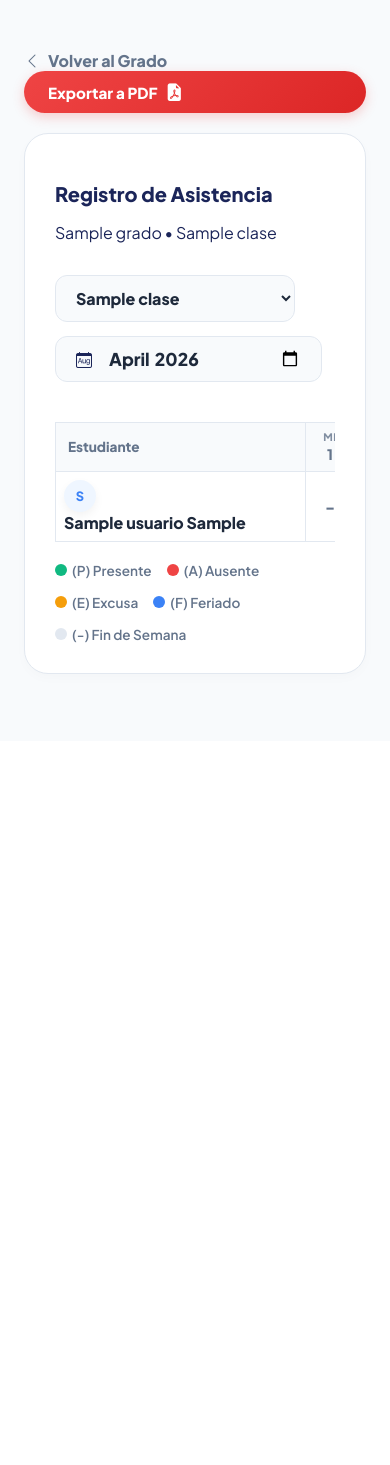
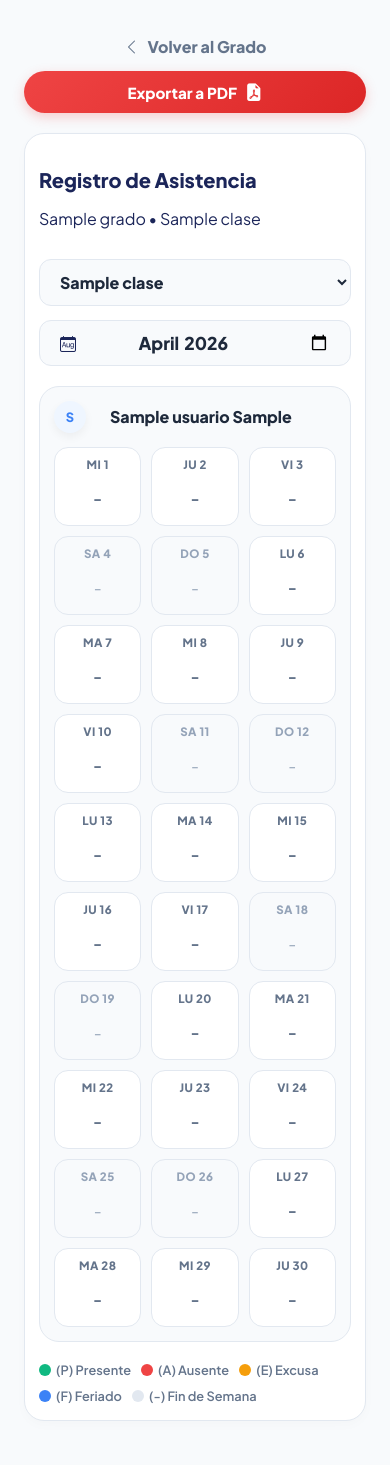
Before and after one commit to Gxacm/EduPortal, a Flask app: page /maestro/asistencia/control/1 in a window 390 px wide. Shown: the part 103-1568 px from the top of the page. Before the commit the page ends 777 px from the top, so only its background shows below. Run offline with Flask 3, Linux system fonts and the light colour scheme; the visitor is signed in with stand-in values (Sample User, id 1); tables that the repository leaves empty hold one stand-in row (values such as "Sample post"); some libraries are stand-ins or nearby versions.

Commit message:
Arreglo parte de asistencia para los dispositivos

```diff
--- a/templates/Panel_Maestro/asistencia.html
+++ b/templates/Panel_Maestro/asistencia.html
@@ -12,79 +12,91 @@
     }
     body { background-color: var(--bg-soft); font-family: 'Plus Jakarta Sans', sans-serif; }
     .viewport-container { padding: 30px 20px; max-width: 1200px; margin: 0 auto; }
-
-    .header-actions { display: flex; justify-content: space-between; align-items: center; margin-bottom: 20px; }
+    .header-actions { display: flex; justify-content: space-between; align-items: center; gap: 14px; margin-bottom: 20px; }
     .btn-back-nav { display: inline-flex; align-items: center; gap: 8px; color: var(--muted-text); text-decoration: none; font-weight: 700; transition: 0.3s; }
     .btn-back-nav:hover { color: var(--dark-text); transform: translateX(-5px); }
-
     .btn-export {
         background: linear-gradient(135deg, #ef4444 0%, #dc2626 100%);
-        color: white;
-        border: none;
-        padding: 10px 24px;
-        border-radius: 50px;
-        font-weight: 700;
-        font-size: 0.95rem;
-        display: inline-flex;
-        align-items: center;
-        gap: 8px;
-        box-shadow: 0 4px 12px rgba(239, 68, 68, 0.25);
-        transition: all 0.3s ease;
-        cursor: pointer;
+        color: white; border: none; padding: 10px 24px; border-radius: 50px; font-weight: 700; font-size: 0.95rem;
+        display: inline-flex; align-items: center; gap: 8px; box-shadow: 0 4px 12px rgba(239, 68, 68, 0.25); transition: all 0.3s ease; cursor: pointer;
     }
-    .btn-export:hover {
-        transform: translateY(-2px);
-        box-shadow: 0 6px 16px rgba(239, 68, 68, 0.4);
-    }
+    .btn-export:hover { transform: translateY(-2px); box-shadow: 0 6px 16px rgba(239, 68, 68, 0.4); }
     .btn-export i { font-size: 1.1rem; }
-
-    .card-container { background: white; border-radius: 24px; border: 1px solid var(--border-color); overflow-x: auto; box-shadow: 0 4px 12px rgba(0,0,0,0.02); padding: 30px;}
-
+    .card-container { background: white; border-radius: 24px; border: 1px solid var(--border-color); box-shadow: 0 4px 12px rgba(0,0,0,0.02); padding: 30px; }
+    .section-head { display: flex; justify-content: space-between; align-items: flex-end; gap: 16px; margin-bottom: 20px; flex-wrap: wrap; }
     .filters-row { display: flex; align-items: flex-end; gap: 14px; flex-wrap: wrap; }
     .month-picker-wrapper { background: #f8fafc; padding: 10px 20px; border-radius: 12px; display: inline-flex; align-items: center; gap: 15px; margin-bottom: 20px; border: 1px solid var(--border-color); }
     .month-picker-wrapper input { font-family: 'Plus Jakarta Sans', sans-serif; border: none; background: transparent; font-weight: 700; color: var(--dark-text); font-size: 1.1rem; outline: none; cursor: pointer; }
     .class-picker-form { display: inline-flex; }
     .class-picker {
         min-width: 240px; border: 1px solid var(--border-color); background: #f8fafc; border-radius: 12px;
-        padding: 11px 16px; font-family: 'Plus Jakarta Sans', sans-serif; font-weight: 700; color: var(--dark-text);
-        outline: none; cursor: pointer;
+        padding: 11px 16px; font-family: 'Plus Jakarta Sans', sans-serif; font-weight: 700; color: var(--dark-text); outline: none; cursor: pointer;
     }
-
+    .table-wrap { overflow-x: auto; border-radius: 18px; }
     .custom-table { width: 100%; border-collapse: collapse; text-align: center; }
     .custom-table th { padding: 8px 4px; background-color: #f8fafc; color: var(--muted-text); font-weight: 800; border: 1px solid var(--border-color); white-space: nowrap; line-height: 1.2; }
-    .custom-table th.student-col { text-align: left; position: sticky; left: 0; z-index: 2; min-width: 250px; padding: 12px; font-size: 0.85rem;}
+    .custom-table th.student-col { text-align: left; position: sticky; left: 0; z-index: 2; min-width: 250px; padding: 12px; font-size: 0.85rem; }
     .custom-table td { padding: 8px; border: 1px solid var(--border-color); vertical-align: middle; }
     .custom-table td.student-col { text-align: left; background: white; position: sticky; left: 0; z-index: 1; }
-
     .weekend-cell { background-color: #f1f5f9 !important; color: #94a3b8; font-weight: 800; }
-
     .day-name { display: block; font-size: 0.65rem; text-transform: uppercase; letter-spacing: 0.5px; opacity: 0.8; margin-bottom: 2px; }
     .day-number { display: block; font-size: 0.9rem; }
-
     .student-info { display: flex; align-items: center; }
-    .avatar { width: 32px; height: 32px; border-radius: 50%; background-color: #eff6ff; color: #3b82f6; display: flex; align-items: center; justify-content: center; font-weight: 800; margin-right: 12px; font-size: 0.8rem; flex-shrink: 0;}
-
-    /* --- SOLUCIÓN A LOS PUNTOS/LÍNEAS EN LOS SELECTORES --- */
+    .avatar { width: 32px; height: 32px; border-radius: 50%; background-color: #eff6ff; color: #3b82f6; display: flex; align-items: center; justify-content: center; font-weight: 800; margin-right: 12px; font-size: 0.8rem; flex-shrink: 0; }
     .status-select {
-        width: 100%; min-width: 32px; height: 32px; border: none; font-weight: 800;
-        text-align: center; text-align-last: center; cursor: pointer;
-        border-radius: 6px; padding: 0;
-        appearance: none; -webkit-appearance: none; -moz-appearance: none; /* Elimina flechas en Chrome/Safari/Firefox */
-        background-image: none; /* Asegura que no haya flechas de fondo */
-        outline: none; transition: 0.2s;
+        width: 100%; min-width: 32px; height: 32px; border: none; font-weight: 800; text-align: center; text-align-last: center; cursor: pointer;
+        border-radius: 6px; padding: 0; appearance: none; -webkit-appearance: none; -moz-appearance: none; background-image: none; outline: none; transition: 0.2s;
     }
-    .status-select::-ms-expand { display: none; } /* Elimina flecha en navegadores antiguos de Microsoft */
-    .status-select:focus { outline: none; box-shadow: 0 0 0 2px rgba(203, 213, 225, 0.5); } /* Borde limpio al hacer clic */
-
+    .status-select::-ms-expand { display: none; }
+    .status-select:focus { outline: none; box-shadow: 0 0 0 2px rgba(203, 213, 225, 0.5); }
     .status-select.presente { background-color: #d1fae5; color: var(--success-main); }
     .status-select.ausente { background-color: #fee2e2; color: var(--danger-main); }
     .status-select.excusa { background-color: #fef3c7; color: var(--warning-main); }
     .status-select.feriado { background-color: #e0e7ff; color: var(--info-main); }
     .status-select.vacio { background-color: transparent; color: var(--muted-text); }
-
-    .legend { display: flex; gap: 15px; margin-top: 20px; font-size: 0.85rem; font-weight: 600; color: var(--muted-text); flex-wrap: wrap;}
+    .mobile-attendance { display: none; }
+    .mobile-students { display: grid; gap: 14px; }
+    .attendance-card { background: #f8fafc; border: 1px solid var(--border-color); border-radius: 20px; padding: 16px; }
+    .attendance-card-header { display: flex; align-items: center; gap: 12px; margin-bottom: 14px; }
+    .attendance-card-name { font-weight: 800; color: var(--dark-text); line-height: 1.35; }
+    .attendance-card-days { display: grid; grid-template-columns: repeat(auto-fit, minmax(74px, 1fr)); gap: 10px; }
+    .attendance-day { background: white; border: 1px solid var(--border-color); border-radius: 14px; padding: 10px 8px; display: grid; gap: 8px; justify-items: center; }
+    .attendance-day.weekend { background: #f8fafc; color: #94a3b8; }
+    .attendance-day-label { font-size: 0.72rem; font-weight: 800; color: var(--muted-text); text-transform: uppercase; letter-spacing: .04em; }
+    .attendance-day.weekend .attendance-day-label { color: #94a3b8; }
+    .attendance-empty { text-align: center; color: var(--muted-text); font-weight: 700; padding: 20px; }
+    .legend { display: flex; gap: 15px; margin-top: 20px; font-size: 0.85rem; font-weight: 600; color: var(--muted-text); flex-wrap: wrap; }
     .legend span { display: inline-flex; align-items: center; gap: 5px; }
     .dot { width: 12px; height: 12px; border-radius: 50%; }
+
+    @media (max-width: 1024px) {
+        .viewport-container { padding: 22px 16px; }
+        .card-container { padding: 22px 18px; border-radius: 20px; }
+        .header-actions { align-items: stretch; flex-wrap: wrap; }
+        .btn-export { justify-content: center; }
+        .filters-row { width: 100%; }
+        .class-picker-form, .class-picker, .month-picker-wrapper { width: 100%; }
+        .month-picker-wrapper { justify-content: space-between; margin-bottom: 0; }
+        .class-picker { min-width: 0; }
+    }
+
+    @media (max-width: 768px) {
+        .header-actions { flex-direction: column; }
+        .btn-back-nav, .btn-export { width: 100%; justify-content: center; }
+        .section-head { gap: 14px; }
+        .table-wrap { display: none; }
+        .mobile-attendance { display: block; }
+        .legend { gap: 10px; font-size: 0.8rem; }
+    }
+
+    @media (max-width: 480px) {
+        .viewport-container { padding: 16px 12px; }
+        .card-container { padding: 16px 14px; }
+        .attendance-card { padding: 14px; }
+        .attendance-card-days { grid-template-columns: repeat(3, minmax(0, 1fr)); }
+        .attendance-day { padding: 9px 6px; }
+        .status-select { min-width: 0; height: 36px; font-size: 0.9rem; }
+    }
 </style>
 
 <div class="viewport-container">
@@ -99,7 +111,7 @@
     </div>
 
     <div class="card-container" id="zona-impresion">
-        <div style="display: flex; justify-content: space-between; align-items: flex-end; gap: 16px; margin-bottom: 20px; flex-wrap: wrap;">
+        <div class="section-head">
             <div>
                 <h2 class="fw-800 text-dark m-0">Registro de Asistencia</h2>
                 <p class="text-muted fw-500 mb-0">{{ grado.nombre_grado }}{% if clase_asistencia %} • {{ clase_asistencia.nombre_clase }}{% endif %}</p>
@@ -123,16 +135,19 @@
             <div id="mes-pdf-label" style="display: none; font-family: 'Plus Jakarta Sans', sans-serif; font-weight: 800; color: var(--dark-text); font-size: 1.1rem; border: 1px solid var(--border-color); padding: 8px 16px; border-radius: 12px;"></div>
         </div>
 
-        <div style="overflow-x: auto;">
+        <div class="table-wrap">
             <table class="custom-table" id="tabla-asistencia">
                 <thead>
                     <tr id="tabla-cabecera">
                         <th class="student-col">Estudiante</th>
                     </tr>
                 </thead>
-                <tbody id="tabla-cuerpo">
-                </tbody>
+                <tbody id="tabla-cuerpo"></tbody>
             </table>
+        </div>
+
+        <div class="mobile-attendance">
+            <div class="mobile-students" id="asistencia-mobile"></div>
         </div>
 
         <div class="legend">
@@ -164,6 +179,7 @@
         const inputMes = document.getElementById('mes-asistencia');
         const cabecera = document.getElementById('tabla-cabecera');
         const cuerpo = document.getElementById('tabla-cuerpo');
+        const mobileContainer = document.getElementById('asistencia-mobile');
 
         const hoy = new Date();
         const mesActual = `${hoy.getFullYear()}-${String(hoy.getMonth() + 1).padStart(2, '0')}`;
@@ -171,65 +187,32 @@
 
         const diasSemana = ['Do', 'Lu', 'Ma', 'Mi', 'Ju', 'Vi', 'Sa'];
 
-        function obtenerDiasDelMes(año, mes) {
-            return new Date(año, mes, 0).getDate();
+        function obtenerDiasDelMes(anio, mes) {
+            return new Date(anio, mes, 0).getDate();
         }
 
-        function construirTabla() {
-            if (!inputMes.value) return;
-            const partes = inputMes.value.split('-');
-            const año = parseInt(partes[0]);
-            const mes = parseInt(partes[1]);
-            const diasTotales = obtenerDiasDelMes(año, mes);
-
-            cabecera.innerHTML = '<th class="student-col">Estudiante</th>';
-
-            for (let i = 1; i <= diasTotales; i++) {
-                const fechaDia = new Date(año, mes - 1, i);
-                const diaSemana = fechaDia.getDay();
-                const esFinDeSemana = (diaSemana === 0 || diaSemana === 6);
-
-                const th = document.createElement('th');
-                if (esFinDeSemana) th.className = 'weekend-cell';
-
-                th.innerHTML = `
-                    <span class="day-name">${diasSemana[diaSemana]}</span>
-                    <span class="day-number">${i}</span>
-                `;
-                cabecera.appendChild(th);
+        function obtenerClaseColor(valor) {
+            if (valor === 'P') return 'presente';
+            if (valor === 'A') return 'ausente';
+            if (valor === 'E') return 'excusa';
+            if (valor === 'F') return 'feriado';
+            return 'vacio';
         }
 
-            cuerpo.innerHTML = '';
-            ALUMNOS.forEach(alumno => {
-                const tr = document.createElement('tr');
+        function sincronizarSelectores(alumnoId, fechaCompleta, valor, persistir = false) {
+            document.querySelectorAll(`.status-select[data-student-id="${alumnoId}"][data-fecha="${fechaCompleta}"]`).forEach((item) => {
+                item.value = valor;
+                item.className = `status-select ${obtenerClaseColor(valor)}`;
+                if (persistir) item.dataset.currentValue = valor;
+            });
+        }
 
-                const tdNombre = document.createElement('td');
-                tdNombre.className = 'student-col';
-                tdNombre.innerHTML = `
-                    <div class="student-info">
-                        <div class="avatar">${alumno.inicial}</div>
-                        <span style="font-weight: 700; color: var(--dark-text); white-space: nowrap;">${alumno.nombre} ${alumno.apellido}</span>
-                    </div>
-                `;
-                tr.appendChild(tdNombre);
-
-                for (let dia = 1; dia <= diasTotales; dia++) {
-                    const td = document.createElement('td');
-                    const fechaDia = new Date(año, mes - 1, dia);
-                    const diaSemana = fechaDia.getDay();
-                    const esFinDeSemana = (diaSemana === 0 || diaSemana === 6);
-
-                    if (esFinDeSemana) {
-                        td.className = 'weekend-cell';
-                        td.innerHTML = '-';
-                    } else {
-                        const fechaCompleta = `${inputMes.value}-${String(dia).padStart(2, '0')}`;
-                        const storageKey = `${alumno.id}|${fechaCompleta}`;
-                        const valorGuardado = ASISTENCIA_GUARDADA[storageKey] || '-';
-
+        function crearSelectorAsistencia(valorGuardado, alumnoId, fechaCompleta, storageKey) {
             const select = document.createElement('select');
             select.className = `status-select ${obtenerClaseColor(valorGuardado)}`;
             select.dataset.currentValue = valorGuardado;
+            select.dataset.studentId = alumnoId;
+            select.dataset.fecha = fechaCompleta;
 
             select.innerHTML = `
                 <option value="-" ${valorGuardado === '-' ? 'selected' : ''}>-</option>
@@ -242,7 +225,7 @@
             select.addEventListener('change', async (e) => {
                 const nuevoValor = e.target.value;
                 const valorAnterior = e.target.dataset.currentValue || '-';
-                            e.target.className = `status-select ${obtenerClaseColor(nuevoValor)}`;
+                sincronizarSelectores(alumnoId, fechaCompleta, nuevoValor);
 
                 try {
                     if (!ID_CLASE) {
@@ -253,7 +236,7 @@
                         method: 'POST',
                         headers: { 'Content-Type': 'application/json' },
                         body: JSON.stringify({
-                                        id_alumno: alumno.id,
+                            id_alumno: alumnoId,
                             id_clase: ID_CLASE,
                             fecha: fechaCompleta,
                             estado: nuevoValor
@@ -270,28 +253,101 @@
                     } else {
                         ASISTENCIA_GUARDADA[storageKey] = nuevoValor;
                     }
-                                e.target.dataset.currentValue = nuevoValor;
+                    sincronizarSelectores(alumnoId, fechaCompleta, nuevoValor, true);
                 } catch (error) {
-                                e.target.value = valorAnterior;
-                                e.target.className = `status-select ${obtenerClaseColor(valorAnterior)}`;
+                    sincronizarSelectores(alumnoId, fechaCompleta, valorAnterior, true);
                     alert(error.message || 'Ocurrio un error al guardar la asistencia');
                 }
             });
 
-                        td.appendChild(select);
-                    }
-                    tr.appendChild(td);
-                }
-                cuerpo.appendChild(tr);
-            });
+            return select;
         }
 
-        function obtenerClaseColor(valor) {
-            if (valor === 'P') return 'presente';
-            if (valor === 'A') return 'ausente';
-            if (valor === 'E') return 'excusa';
-            if (valor === 'F') return 'feriado';
-            return 'vacio';
+        function construirTabla() {
+            if (!inputMes.value) return;
+            const partes = inputMes.value.split('-');
+            const anio = parseInt(partes[0], 10);
+            const mes = parseInt(partes[1], 10);
+            const diasTotales = obtenerDiasDelMes(anio, mes);
+
+            cabecera.innerHTML = '<th class="student-col">Estudiante</th>';
+            cuerpo.innerHTML = '';
+            mobileContainer.innerHTML = '';
+
+            for (let i = 1; i <= diasTotales; i++) {
+                const fechaDia = new Date(anio, mes - 1, i);
+                const diaSemana = fechaDia.getDay();
+                const esFinDeSemana = diaSemana === 0 || diaSemana === 6;
+                const th = document.createElement('th');
+                if (esFinDeSemana) th.className = 'weekend-cell';
+                th.innerHTML = `
+                    <span class="day-name">${diasSemana[diaSemana]}</span>
+                    <span class="day-number">${i}</span>
+                `;
+                cabecera.appendChild(th);
+            }
+
+            ALUMNOS.forEach((alumno) => {
+                const tr = document.createElement('tr');
+                const tdNombre = document.createElement('td');
+                tdNombre.className = 'student-col';
+                tdNombre.innerHTML = `
+                    <div class="student-info">
+                        <div class="avatar">${alumno.inicial}</div>
+                        <span style="font-weight: 700; color: var(--dark-text); white-space: nowrap;">${alumno.nombre} ${alumno.apellido}</span>
+                    </div>
+                `;
+                tr.appendChild(tdNombre);
+
+                const card = document.createElement('article');
+                card.className = 'attendance-card';
+                card.innerHTML = `
+                    <div class="attendance-card-header">
+                        <div class="avatar">${alumno.inicial}</div>
+                        <div class="attendance-card-name">${alumno.nombre} ${alumno.apellido}</div>
+                    </div>
+                    <div class="attendance-card-days"></div>
+                `;
+                const mobileDays = card.querySelector('.attendance-card-days');
+
+                for (let dia = 1; dia <= diasTotales; dia++) {
+                    const td = document.createElement('td');
+                    const fechaDia = new Date(anio, mes - 1, dia);
+                    const diaSemana = fechaDia.getDay();
+                    const esFinDeSemana = diaSemana === 0 || diaSemana === 6;
+                    const fechaCompleta = `${inputMes.value}-${String(dia).padStart(2, '0')}`;
+                    const storageKey = `${alumno.id}|${fechaCompleta}`;
+                    const valorGuardado = ASISTENCIA_GUARDADA[storageKey] || '-';
+                    const dayCard = document.createElement('div');
+
+                    if (esFinDeSemana) {
+                        td.className = 'weekend-cell';
+                        td.innerHTML = '-';
+                        dayCard.className = 'attendance-day weekend';
+                        dayCard.innerHTML = `
+                            <div class="attendance-day-label">${diasSemana[diaSemana]} ${dia}</div>
+                            <div>-</div>
+                        `;
+                    } else {
+                        const selectDesktop = crearSelectorAsistencia(valorGuardado, alumno.id, fechaCompleta, storageKey);
+                        const selectMobile = crearSelectorAsistencia(valorGuardado, alumno.id, fechaCompleta, storageKey);
+                        td.appendChild(selectDesktop);
+                        dayCard.className = 'attendance-day';
+                        dayCard.innerHTML = `<div class="attendance-day-label">${diasSemana[diaSemana]} ${dia}</div>`;
+                        dayCard.appendChild(selectMobile);
+                    }
+
+                    tr.appendChild(td);
+                    mobileDays.appendChild(dayCard);
+                }
+
+                cuerpo.appendChild(tr);
+                mobileContainer.appendChild(card);
+            });
+
+            if (!ALUMNOS.length) {
+                mobileContainer.innerHTML = '<div class="attendance-empty">No hay alumnos registrados para esta clase.</div>';
+            }
         }
 
         inputMes.addEventListener('change', construirTabla);
@@ -305,7 +361,7 @@
         const nombreGrado = "{{ grado.nombre_grado }}";
 
         const partes = inputMes.value.split('-');
-        const fechaParaTexto = new Date(parseInt(partes[0]), parseInt(partes[1]) - 1, 1);
+        const fechaParaTexto = new Date(parseInt(partes[0], 10), parseInt(partes[1], 10) - 1, 1);
         const nombreMes = fechaParaTexto.toLocaleString('es-ES', { month: 'long', year: 'numeric' }).toUpperCase();
         mesLabel.textContent = nombreMes;
 
@@ -313,17 +369,17 @@
         inputMes.parentElement.style.display = 'none';
 
         const opciones = {
-            margin:       10,
-            filename:     `Asistencia_${nombreGrado}_${inputMes.value}.pdf`,
-            image:        { type: 'jpeg', quality: 0.98 },
-            html2canvas:  { scale: 2 },
-            jsPDF:        { unit: 'mm', format: 'a4', orientation: 'landscape' }
+            margin: 10,
+            filename: `Asistencia_${nombreGrado}_${inputMes.value}.pdf`,
+            image: { type: 'jpeg', quality: 0.98 },
+            html2canvas: { scale: 2 },
+            jsPDF: { unit: 'mm', format: 'a4', orientation: 'landscape' }
         };
 
-        document.body.style.backgroundColor = "white";
+        document.body.style.backgroundColor = 'white';
 
         html2pdf().set(opciones).from(elemento).save().then(() => {
-            document.body.style.backgroundColor = "var(--bg-soft)";
+            document.body.style.backgroundColor = 'var(--bg-soft)';
             mesLabel.style.display = 'none';
             inputMes.parentElement.style.display = 'inline-flex';
         });
```
Lines whose indentation alone changed are shown as unchanged.
